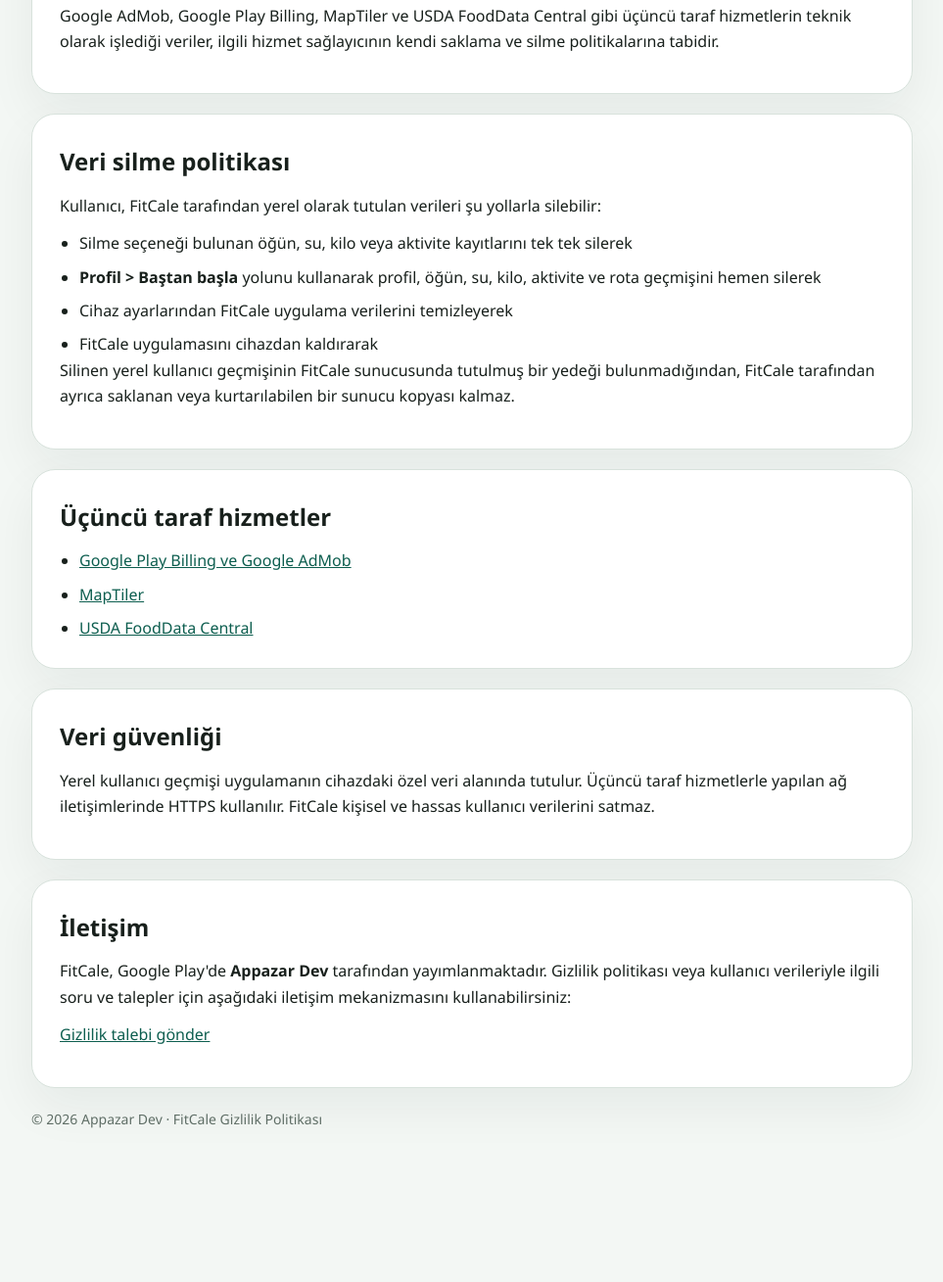
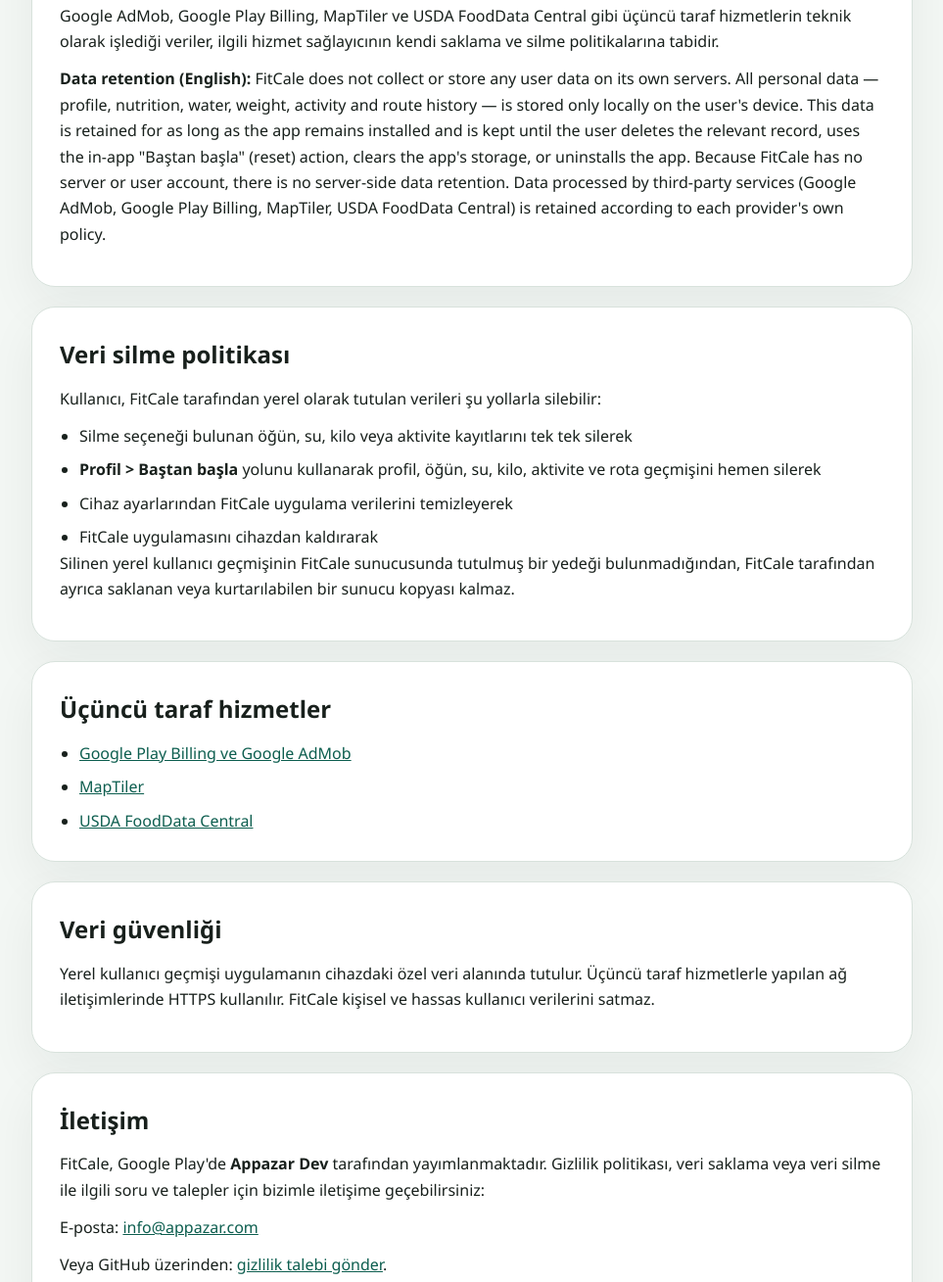
Before and after one commit to trsnacar/fitcale-privacy, a plain HTML site: page privacy-policy.html in a window 1280 px wide. Shown: the part 1491-2800 px from the top of the page at 98% size, without its empty margins (158-1121 px from the left). Before the commit the page ends 2709 px from the top, so only its background shows below. Drawn offline with Linux system fonts and the light colour scheme.

Commit message:
Strengthen data-retention disclosure and add email contact
- Add an explicit English data-retention paragraph alongside the Turkish
  one so reviewers reading either language see that FitCale stores no
  user data on its servers and retains local data only until the user
  deletes it.
- Add info@appazar.com as a direct contact method in addition to GitHub.
- Bump last-updated date to 1 July 2026.

```diff
--- a/privacy-policy.html
+++ b/privacy-policy.html
@@ -59,7 +59,7 @@
         <span class="badge">FitCale</span>
         <h1>Gizlilik Politikası</h1>
         <p class="subtitle">Bu politika, FitCale uygulamasının kullanıcı verilerini nasıl topladığını, kullandığını ve sakladığını açıklar.</p>
-        <p class="meta">Son güncelleme: 30 Haziran 2026</p>
+        <p class="meta">Son güncelleme: 1 Temmuz 2026</p>
       </section>
 
       <div class="grid">
@@ -92,6 +92,7 @@
           <p>Profil bilgileri, beslenme kayıtları, su kayıtları, kilo geçmişi, aktivite oturumları ve kaydedilmiş rota verileri için sabit bir takvim süresi uygulanmaz. Bu veriler yalnızca kullanıcının cihazında tutulur ve kullanıcı ilgili kaydı silene, uygulama içindeki <strong>“Baştan başla”</strong> işlemini kullanana, uygulama verilerini temizleyene veya uygulamayı kaldırana kadar saklanır.</p>
           <p>Tema, bildirim tercihleri ve reklamsız kullanım durumu gibi yerel ayarlar, kullanıcı bunları değiştirene, uygulama verilerini temizleyene veya uygulamayı kaldırana kadar cihazda tutulabilir. FitCale kullanıcı hesabı oluşturmaz; profil, öğün, su, kilo, aktivite veya rota geçmişinin sunucu tarafında bir kopyasını saklamaz.</p>
           <p>Google AdMob, Google Play Billing, MapTiler ve USDA FoodData Central gibi üçüncü taraf hizmetlerin teknik olarak işlediği veriler, ilgili hizmet sağlayıcının kendi saklama ve silme politikalarına tabidir.</p>
+          <p><strong>Data retention (English):</strong> FitCale does not collect or store any user data on its own servers. All personal data — profile, nutrition, water, weight, activity and route history — is stored only locally on the user's device. This data is retained for as long as the app remains installed and is kept until the user deletes the relevant record, uses the in-app "Baştan başla" (reset) action, clears the app's storage, or uninstalls the app. Because FitCale has no server or user account, there is no server-side data retention. Data processed by third-party services (Google AdMob, Google Play Billing, MapTiler, USDA FoodData Central) is retained according to each provider's own policy.</p>
         </section>
 
         <section class="card" id="veri-silme">
@@ -122,8 +123,9 @@
 
         <section class="card">
           <h2>İletişim</h2>
-          <p>FitCale, Google Play'de <strong>Appazar Dev</strong> tarafından yayımlanmaktadır. Gizlilik politikası veya kullanıcı verileriyle ilgili soru ve talepler için aşağıdaki iletişim mekanizmasını kullanabilirsiniz:</p>
-          <p><a href="https://github.com/trsnacar/fitcal-ai/issues/new" rel="noopener noreferrer">Gizlilik talebi gönder</a></p>
+          <p>FitCale, Google Play'de <strong>Appazar Dev</strong> tarafından yayımlanmaktadır. Gizlilik politikası, veri saklama veya veri silme ile ilgili soru ve talepler için bizimle iletişime geçebilirsiniz:</p>
+          <p>E-posta: <a href="mailto:info@appazar.com">info@appazar.com</a></p>
+          <p>Veya GitHub üzerinden: <a href="https://github.com/trsnacar/fitcal-ai/issues/new" rel="noopener noreferrer">gizlilik talebi gönder</a>.</p>
         </section>
       </div>
 
```
